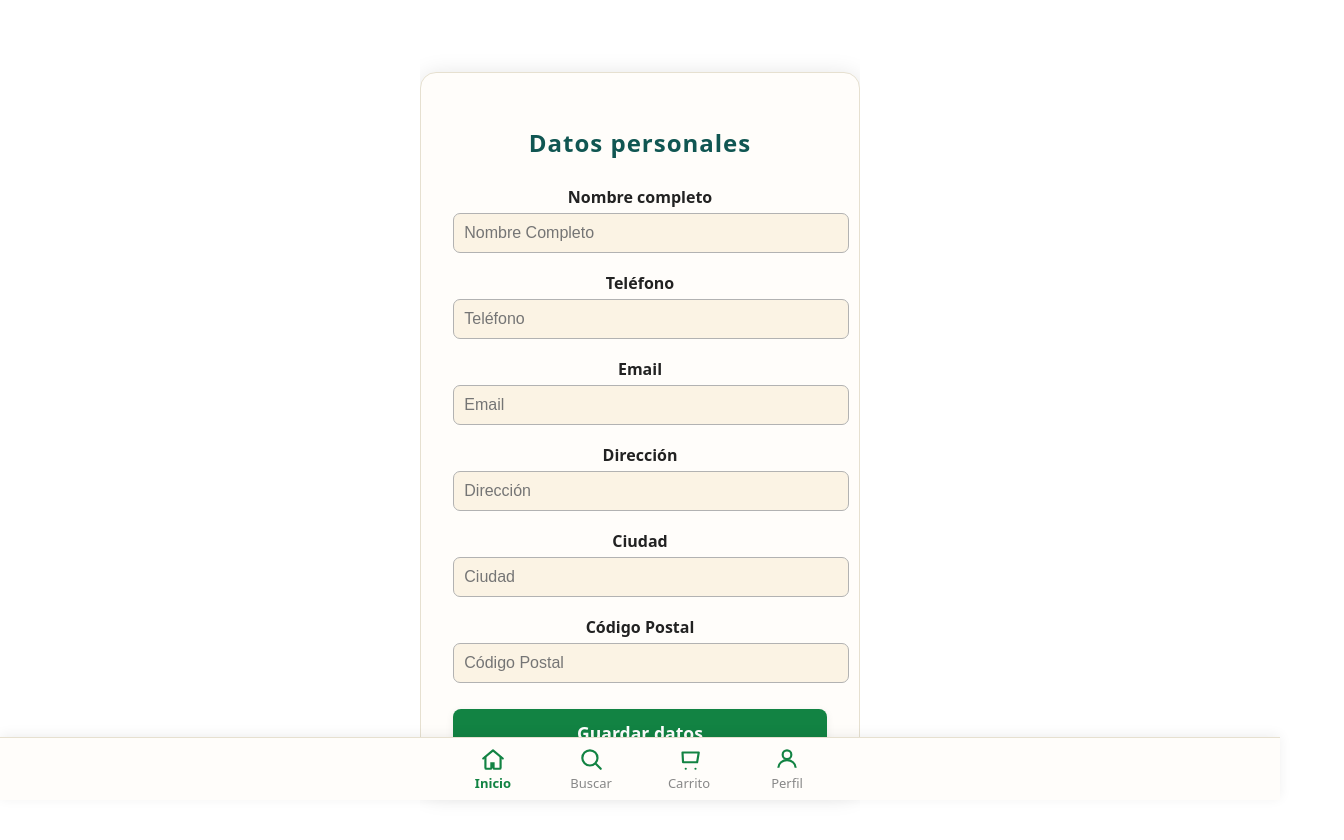
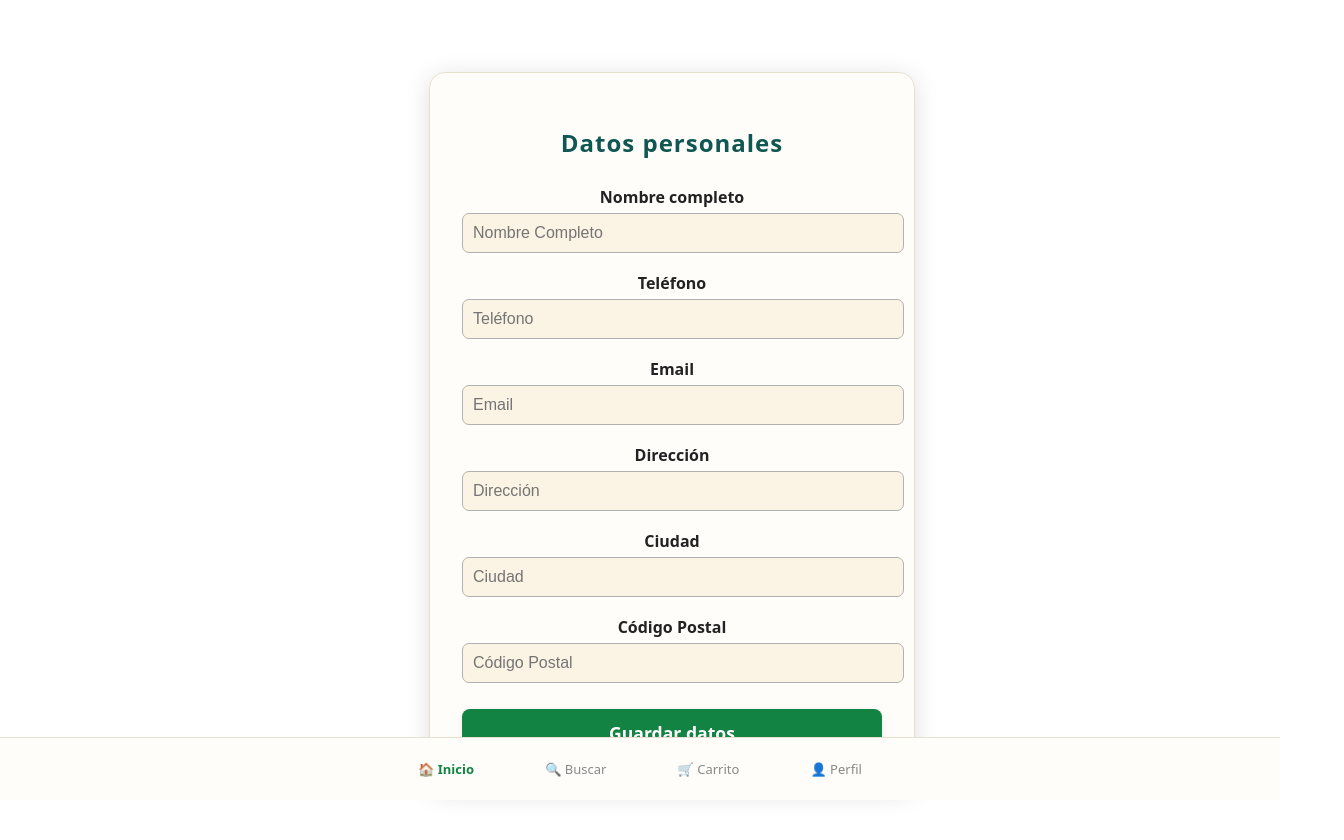
Before and after one commit to wakanina-arch/elbosque, a React (Vite) app in the folder apps/AppPizzaCasera/: page / in a window 1280 px wide. Shown: the top 840 px of the page, 1344 px wide, since content can reach past the window. Built offline with nearby package versions, Linux system fonts and the light colour scheme.

Commit message:
Limpieza radical: eliminar Service Worker, simplificar vite.config.js y AppRouter.jsx

```diff
--- a/apps/AppPizzaCasera/src/AppRouter.jsx
+++ b/apps/AppPizzaCasera/src/AppRouter.jsx
@@ -8,16 +8,6 @@ import Bebidas from "./Bebidas/Bebidas";
 import Finalizacion from "./Finalizacion/Finalizacion";
 import AdminPanel from "./AdminPanel";
 import UserDataForm from "./UserDataForm";
-
-const pantallas = [
-  { id: "bienvenida", componente: <Bienvenida /> },
-  { id: "pizzas", componente: <Pizzas /> },
-  { id: "ensaladas", componente: <Ensaladas /> },
-  { id: "complementos", componente: <Complementos /> },
-  { id: "bebidas", componente: <Bebidas /> },
-  { id: "finalizacion", componente: <Finalizacion /> },
-  { id: "admin", componente: <AdminPanel /> },
-];
 
 function AppRouter() {
   const [indice, setIndice] = useState(0);
@@ -32,62 +22,35 @@ function AppRouter() {
     return saved ? JSON.parse(saved) : null;
   });
 
-  const siguiente = () => {
-    if (indice < pantallas.length - 1) setIndice(indice + 1);
-  };
-  const anterior = () => {
-    if (indice > 0) setIndice(indice - 1);
-  };
+  const pantallas = [
+    { id: "bienvenida", componente: <Bienvenida siguiente={() => setIndice(1)} /> },
+    { id: "pizzas", componente: <Pizzas agregarAlCarrito={producto => setCarrito([...carrito, producto])} /> },
+    { id: "ensaladas", componente: <Ensaladas agregarAlCarrito={producto => setCarrito([...carrito, producto])} /> },
+    { id: "complementos", componente: <Complementos agregarAlCarrito={producto => setCarrito([...carrito, producto])} /> },
+    { id: "bebidas", componente: <Bebidas agregarAlCarrito={producto => setCarrito([...carrito, producto])} /> },
+    { id: "finalizacion", componente: <Finalizacion carrito={carrito} /> },
+    { id: "admin", componente: <AdminPanel /> },
+  ];
 
-  // Renderizar cada pantalla pasando las props necesarias
-  let componenteActual = null;
-  const idPantalla = pantallas[indice].id;
+  let pantalla = null;
   if (showUserForm) {
-    componenteActual = <UserDataForm onSave={datos => {
+    pantalla = (
+      <UserDataForm
+        onSave={(datos) => {
           setShowUserForm(false);
           setUserData(datos);
-    }} />;
-  } else if (idPantalla === "bienvenida") {
-    componenteActual = <Bienvenida siguiente={siguiente} />;
-  } else if (idPantalla === "pizzas") {
-    componenteActual = <Pizzas agregarAlCarrito={producto => setCarrito([...carrito, producto])} />;
-  } else if (idPantalla === "ensaladas") {
-    componenteActual = <Ensaladas agregarAlCarrito={producto => setCarrito([...carrito, producto])} />;
-  } else if (idPantalla === "finalizacion") {
-    componenteActual = <Finalizacion carrito={carrito} />;
+        }}
+      />
+    );
   } else {
-    componenteActual = pantallas[indice].componente;
+    pantalla = pantallas[indice].componente;
   }
-
-  // Barra de navegación inferior
-  const navItems = [
-    { id: "bienvenida", label: "Inicio", icon: (
-      <svg width="26" height="26" viewBox="0 0 24 24" fill="none"><path d="M3 11.5L12 4l9 7.5" stroke="#128343" strokeWidth="2" strokeLinecap="round" strokeLinejoin="round"/><path d="M5 10.5V20a1 1 0 001 1h3.5a1 1 0 001-1v-4h2v4a1 1 0 001 1H18a1 1 0 001-1v-9.5" stroke="#128343" strokeWidth="2" strokeLinecap="round"/></svg>
-    ) },
-    { id: "pizzas", label: "Buscar", icon: (
-      <svg width="26" height="26" viewBox="0 0 24 24" fill="none"><circle cx="11" cy="11" r="7" stroke="#128343" strokeWidth="2"/><path d="M21 21l-4.35-4.35" stroke="#128343" strokeWidth="2" strokeLinecap="round"/></svg>
-    ) },
-    { id: "finalizacion", label: "Carrito", icon: (
-      <svg width="26" height="26" viewBox="0 0 24 24" fill="none"><path d="M6 6h15l-1.5 9h-13z" stroke="#128343" strokeWidth="2" strokeLinejoin="round"/><circle cx="9" cy="21" r="1" fill="#128343"/><circle cx="18" cy="21" r="1" fill="#128343"/></svg>
-    ) },
-    { id: "admin", label: "Perfil", icon: (
-      <svg width="26" height="26" viewBox="0 0 24 24" fill="none"><circle cx="12" cy="8" r="4" stroke="#128343" strokeWidth="2"/><path d="M4 20c0-4 4-7 8-7s8 3 8 7" stroke="#128343" strokeWidth="2"/></svg>
-    ) },
-  ];
-
-  const goToPantalla = (pantallaId) => {
-    if (pantallaId === "admin") {
-      setPerfilAbierto(true);
-      return;
-    }
-    const idx = pantallas.findIndex(p => p.id === pantallaId);
-    if (idx !== -1) setIndice(idx);
-  };
 
   const handlePerfilEdit = (datos) => {
     setUserData(datos);
     localStorage.setItem("userData", JSON.stringify(datos));
   };
+
   const handlePerfilLogout = () => {
     localStorage.removeItem("userData");
     setUserData(null);
@@ -97,74 +60,88 @@ function AppRouter() {
   };
 
   return (
-    <div style={{
-      height: '100vh',
-      position: 'relative',
-      display: 'flex',
-      flexDirection: 'column',
-      paddingBottom: 0,
-    }}>
-      {/* Contenedor de contenido - toma todo menos la navbar */}
-      <div style={{
-        flex: 1,
-        width: '100%',
-        display: 'flex',
-        flexDirection: 'column',
-        overflow: 'auto',
-        paddingBottom: '80px',
-      }}>
-        <div style={{
-          flex: 1,
-          width: '100%',
-          display: 'flex',
-          flexDirection: 'column',
-          justifyContent: 'center',
-          alignItems: 'center',
-        }}>
-          {componenteActual}
+    <div style={{ display: "flex", flexDirection: "column", height: "100vh", width: "100vw" }}>
+      {/* Contenido principal */}
+      <div style={{ flex: 1, overflowY: "auto", paddingBottom: "80px" }}>
+        {pantalla}
       </div>
 
       {/* Botones de navegación */}
-        {idPantalla !== "bienvenida" && (
-          <div style={{
+      {!showUserForm && indice > 0 && (
+        <button
+          onClick={() => setIndice(indice - 1)}
+          style={{
+            position: "fixed",
+            bottom: "80px",
+            left: "20px",
+            padding: "12px 24px",
+            backgroundColor: "#128343",
+            color: "#fff",
+            border: "none",
+            borderRadius: "8px",
+            fontSize: "1rem",
+            fontWeight: "600",
+            cursor: "pointer",
+            zIndex: 50,
+          }}
+        >
+          ← Anterior
+        </button>
+      )}
+
+      {!showUserForm && indice < pantallas.length - 1 && (
+        <button
+          onClick={() => setIndice(indice + 1)}
+          style={{
+            position: "fixed",
+            bottom: "80px",
+            right: "20px",
+            padding: "12px 24px",
+            backgroundColor: "#128343",
+            color: "#fff",
+            border: "none",
+            borderRadius: "8px",
+            fontSize: "1rem",
+            fontWeight: "600",
+            cursor: "pointer",
+            zIndex: 50,
+          }}
+        >
+          Siguiente →
+        </button>
+      )}
+
+      {/* Barra de navegación inferior */}
+      <nav
+        style={{
+          position: "fixed",
+          bottom: 0,
+          left: 0,
+          right: 0,
+          height: "62px",
+          background: "#fffdfa",
+          borderTop: "1.5px solid #e6e0d0",
           display: "flex",
           justifyContent: "center",
           alignItems: "center",
-            gap: "1rem",
-            padding: "1.5rem",
-            width: '100%',
-          }}>
-            {indice > 0 && (
-              <button onClick={anterior} style={{
-                padding: "10px 24px",
-                backgroundColor: "#128343",
-                color: "#fff",
-                border: "none",
-                borderRadius: "6px",
-                fontSize: "1rem",
-                fontWeight: 600,
-                cursor: "pointer",
-                transition: "all 0.2s ease",
-              }} onMouseOver={(e) => e.target.style.backgroundColor = "#0d6b35"} onMouseOut={(e) => e.target.style.backgroundColor = "#128343"}>Anterior</button>
-            )}
-            {indice < pantallas.length - 1 && (
-              <button onClick={siguiente} style={{
-                padding: "10px 24px",
-                backgroundColor: "#128343",
-                color: "#fff",
-                border: "none",
-                borderRadius: "6px",
-                fontSize: "1rem",
-                fontWeight: 600,
-                cursor: "pointer",
-                transition: "all 0.2s ease",
-              }} onMouseOver={(e) => e.target.style.backgroundColor = "#0d6b35"} onMouseOut={(e) => e.target.style.backgroundColor = "#128343"}>Siguiente</button>
-            )}
-          </div>
-        )}
-      </div>
+          gap: "40px",
+          zIndex: 100,
+        }}
+      >
+        <button onClick={() => setIndice(0)} style={{ background: "none", border: "none", cursor: "pointer", display: "flex", flexDirection: "column", alignItems: "center", fontSize: "13px", color: indice === 0 ? "#128343" : "#888", fontWeight: indice === 0 ? "700" : "500" }}>
+          🏠 Inicio
+        </button>
+        <button onClick={() => setIndice(1)} style={{ background: "none", border: "none", cursor: "pointer", display: "flex", flexDirection: "column", alignItems: "center", fontSize: "13px", color: indice === 1 ? "#128343" : "#888", fontWeight: indice === 1 ? "700" : "500" }}>
+          🔍 Buscar
+        </button>
+        <button onClick={() => setIndice(5)} style={{ background: "none", border: "none", cursor: "pointer", display: "flex", flexDirection: "column", alignItems: "center", fontSize: "13px", color: indice === 5 ? "#128343" : "#888", fontWeight: indice === 5 ? "700" : "500" }}>
+          🛒 Carrito
+        </button>
+        <button onClick={() => setPerfilAbierto(true)} style={{ background: "none", border: "none", cursor: "pointer", display: "flex", flexDirection: "column", alignItems: "center", fontSize: "13px", color: "#888", fontWeight: "500" }}>
+          👤 Perfil
+        </button>
+      </nav>
 
-      {/* Barra de navegación inferior */}
       <PerfilModal
         open={perfilAbierto}
         onClose={() => setPerfilAbierto(false)}
@@ -172,55 +149,6 @@ function AppRouter() {
         onLogout={handlePerfilLogout}
         userData={userData}
       />
-      <nav style={{
-        position: 'fixed',
-        left: 0,
-        right: 0,
-        bottom: 0,
-        height: 62,
-        background: '#fffdfa',
-        borderTop: '1.5px solid #e6e0d0',
-        display: 'flex',
-        justifyContent: 'center',
-        alignItems: 'center',
-        zIndex: 100,
-        boxShadow: '0 -2px 12px #0001',
-      }}>
-        <div style={{
-          display: 'flex',
-          justifyContent: 'center',
-          alignItems: 'center',
-          gap: 38,
-          width: '100%',
-          maxWidth: 420,
-        }}>
-          {navItems.map(item => (
-            <button
-              key={item.id}
-              onClick={() => goToPantalla(item.id)}
-              style={{
-                background: 'none',
-                border: 'none',
-                outline: 'none',
-                display: 'flex',
-                flexDirection: 'column',
-                alignItems: 'center',
-                color: indice === pantallas.findIndex(p => p.id === item.id) ? '#128343' : '#888',
-                fontWeight: indice === pantallas.findIndex(p => p.id === item.id) ? 700 : 500,
-                fontSize: 13,
-                cursor: 'pointer',
-                padding: 0,
-                transition: 'color 0.2s',
-                minWidth: 60,
-              }}
-              aria-label={item.label}
-            >
-              {item.icon}
-              <span style={{ marginTop: 2 }}>{item.label}</span>
-            </button>
-          ))}
-        </div>
-      </nav>
     </div>
   );
 }
--- a/apps/AppPizzaCasera/vite.config.js
+++ b/apps/AppPizzaCasera/vite.config.js
@@ -2,8 +2,5 @@ import { defineConfig } from 'vite';
 import react from '@vitejs/plugin-react';
 
 export default defineConfig({
-  plugins: [
-    react(),
-  ],
-  assetsInclude: ['**/*.JPG', '**/*.jpg', '**/*.png', '**/*.gif', '**/*.svg'],
+  plugins: [react()],
 });
```
Also changed, not shown: apps/AppPizzaCasera/public/service-worker.js (deleted, +0 -16 lines). Lines whose indentation alone changed are shown as unchanged.
